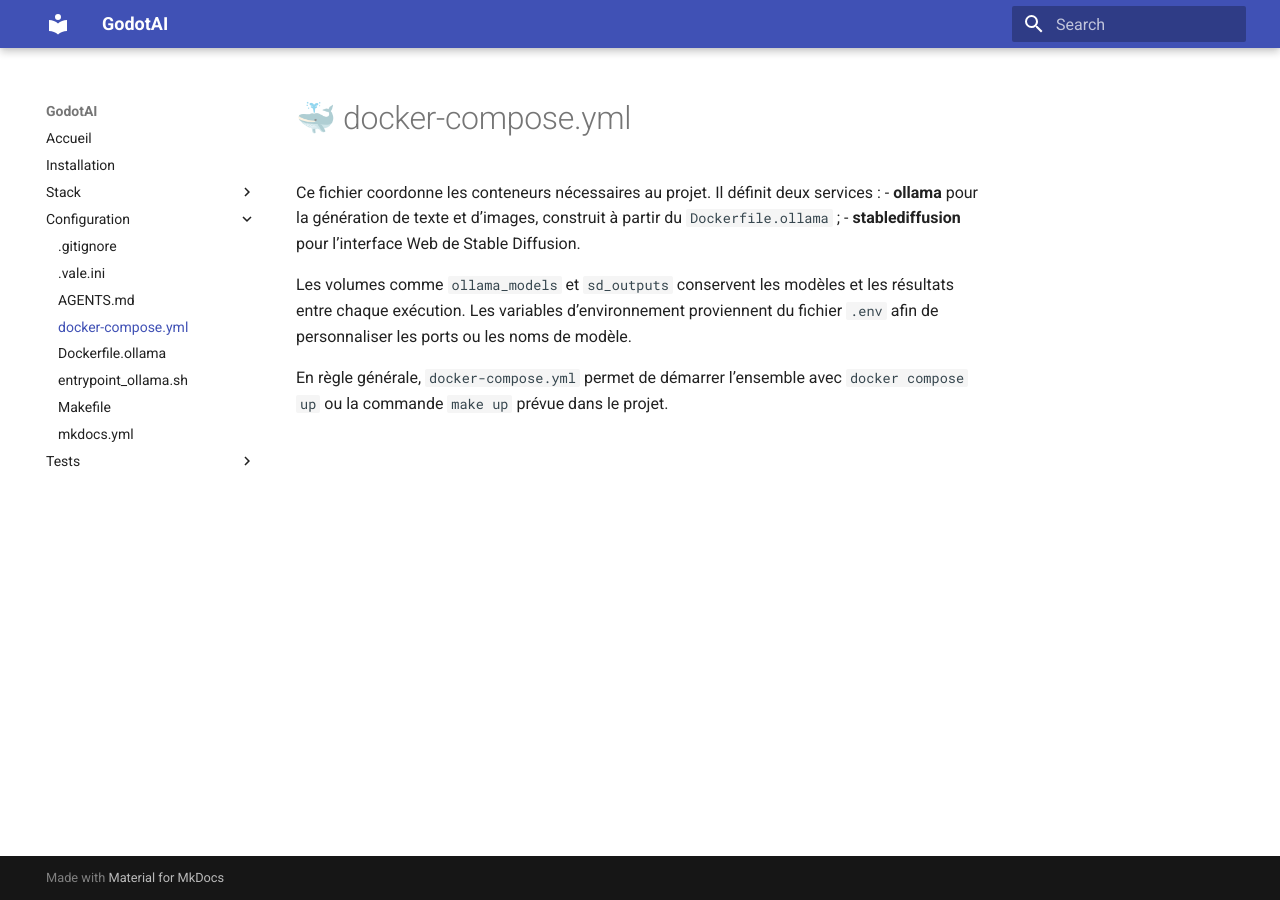
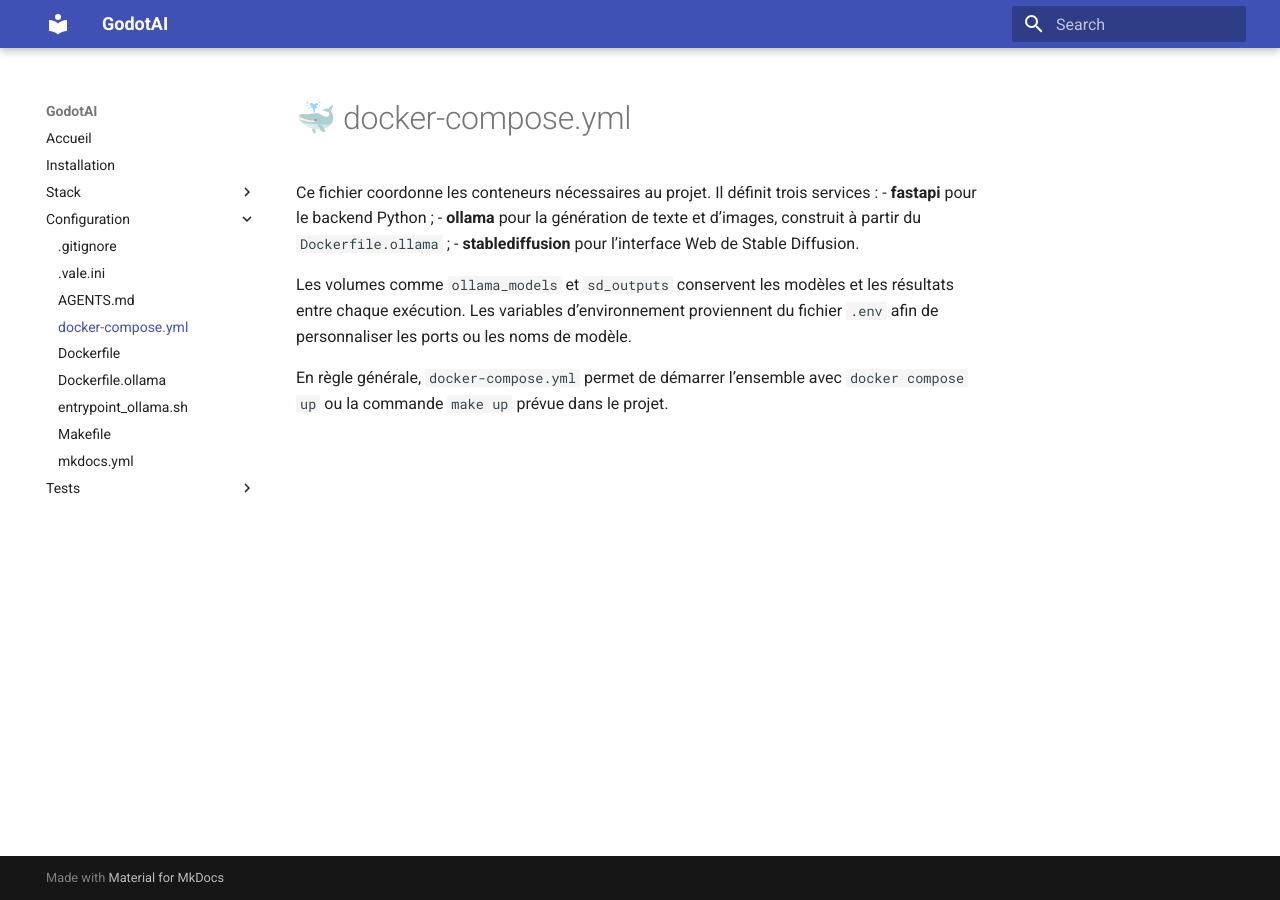
Before and after one commit to EZPK/GodotAI, an MkDocs documentation site: the page built from docs/docker-compose-yml.md, in a window 1280 px wide. Built offline with MkDocs 1.6.1 and Material for MkDocs 9.7.7, drawn with Linux system fonts in a browser that asks for light colours.

```diff
--- a/docs/docker-compose-yml.md
+++ b/docs/docker-compose-yml.md
@@ -1,6 +1,7 @@
 # 🐳 docker-compose.yml
 
-Ce fichier coordonne les conteneurs nécessaires au projet. Il définit deux services :
+Ce fichier coordonne les conteneurs nécessaires au projet. Il définit trois services :
+- **fastapi** pour le backend Python ;
 - **ollama** pour la génération de texte et d’images, construit à partir du `Dockerfile.ollama` ;
 - **stablediffusion** pour l’interface Web de Stable Diffusion.
 
--- a/mkdocs.yml
+++ b/mkdocs.yml
@@ -19,6 +19,7 @@ nav:
       - .vale.ini: vale.md
       - AGENTS.md: agents-file.md
       - docker-compose.yml: docker-compose-yml.md
+      - Dockerfile: dockerfile.md
       - Dockerfile.ollama: dockerfile-ollama.md
       - entrypoint_ollama.sh: entrypoint-ollama.md
       - Makefile: makefile.md
```
Also changed, not shown: README.md (+2 -2 lines), docker-compose.yml (+16 -0 lines), docs/docker-compose.md (+1 -1 lines), docs/dockerfile.md (added, +11 -0 lines), docs/index.md (+1 -0 lines), docs/makefile.md (+1 -1 lines), 2 other files.
